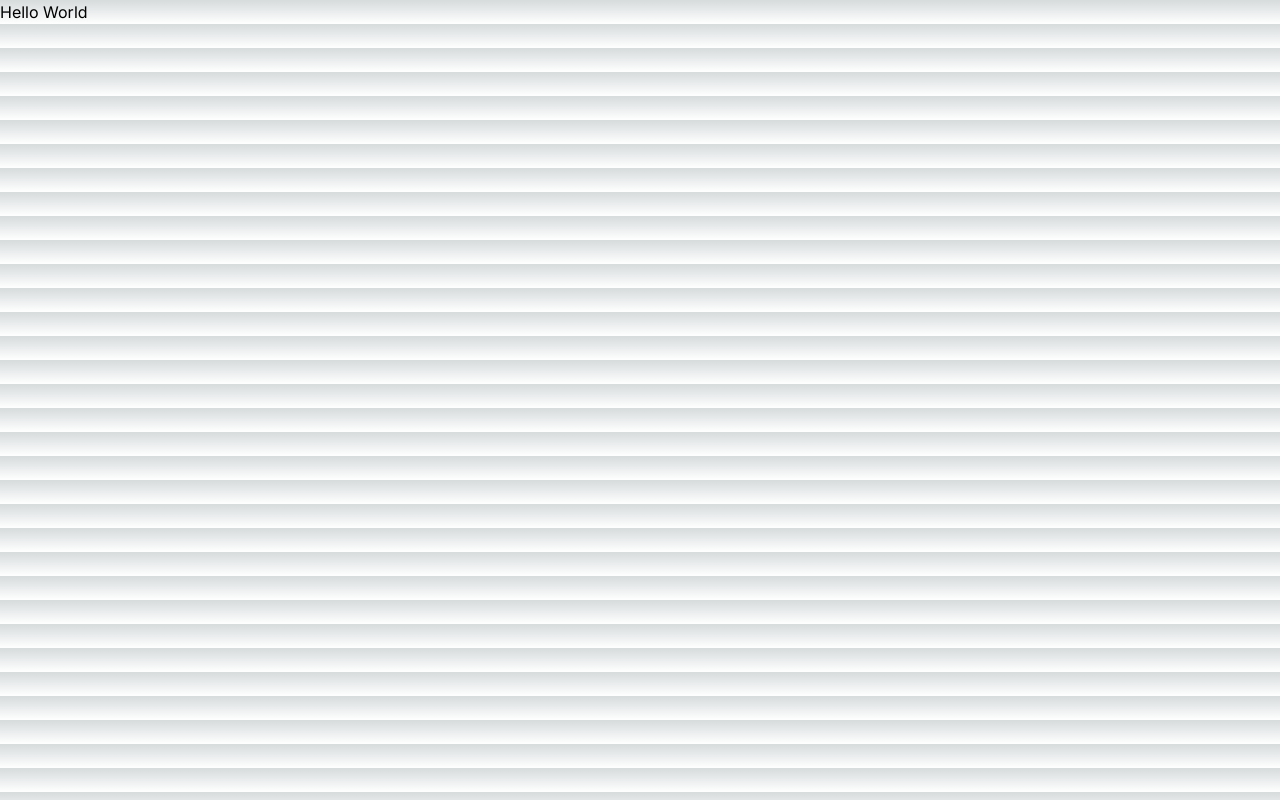
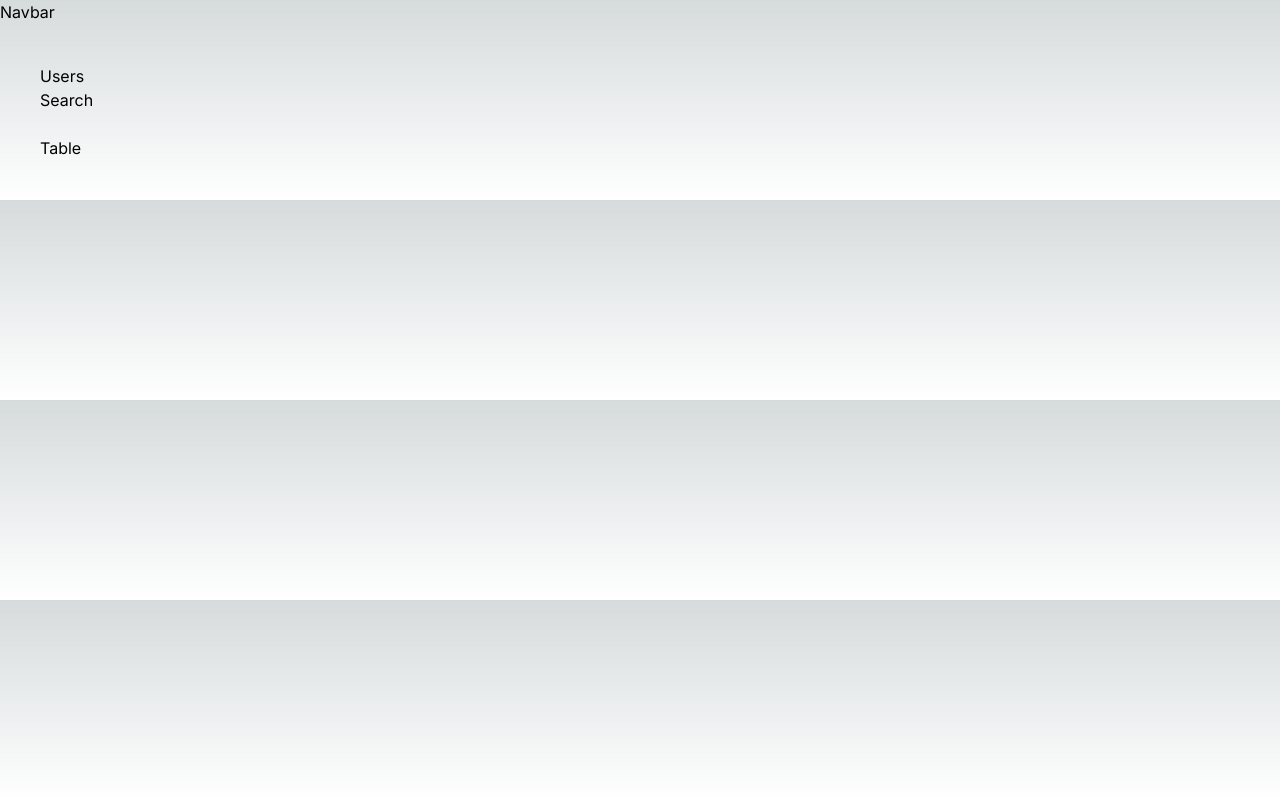
Before and after one commit to Lynx-Locks/lynx-web, a Next.js app in the folder frontend/: page / in a window 1280 px wide. Built offline with nearby package versions, Linux system fonts and the light colour scheme.

Commit message:
Add components

```diff
--- a/frontend/src/app/layout.tsx
+++ b/frontend/src/app/layout.tsx
@@ -1,16 +1,20 @@
-import { Inter } from 'next/font/google'
-import './globals.css'
+import { Inter } from "next/font/google";
+import "./globals.css";
+import Navbar from "./navbar";
 
-const inter = Inter({ subsets: ['latin'] })
+const inter = Inter({ subsets: ["latin"] });
 
 export default function RootLayout({
   children,
 }: {
-  children: React.ReactNode
+  children: React.ReactNode;
 }) {
   return (
     <html lang="en">
-      <body className={inter.className}>{children}</body>
+      <body className={inter.className}>
+        <Navbar />
+        {children}
+      </body>
     </html>
-  )
+  );
 }
--- /dev/null
+++ b/frontend/src/app/navbar.tsx
@@ -0,0 +1,3 @@
+export default function Navbar() {
+  return <div>Navbar</div>;
+}
--- a/frontend/src/app/page.tsx
+++ b/frontend/src/app/page.tsx
@@ -1,6 +1,48 @@
+import Search from "./search";
+import UsersTable from "./table";
+
+interface User {
+  id: number;
+  name: string;
+  username: string;
+  email: string;
+}
 
 export default function Home() {
+  const users: User[] = [
+    {
+      id: 1,
+      name: "Leanne Graham",
+      username: "Bret",
+      email: "leannegraham@lynxlocks.com",
+    },
+    {
+      id: 2,
+      name: "Ervin Howell",
+      username: "Antonette",
+      email: "ervinhowell@lynxlocks.com",
+    },
+    {
+      id: 3,
+      name: "Clementine Bauch",
+      username: "Samantha",
+      email: "clementinebauch@lynxlocks.com",
+    },
+    {
+      id: 4,
+      name: "Patricia Lebsack",
+      username: "Karianne",
+      email: "patricialebsack@lynxlocks.com",
+    },
+  ];
+
   return (
-    <div>Hello World</div>
-  )
+    <main className="p-4 md:p-10 mx-auto max-w-7xl">
+      <div>Users</div>
+      <Search />
+      <div className="mt-6">
+        <UsersTable users={users} />
+      </div>
+    </main>
+  );
 }
--- /dev/null
+++ b/frontend/src/app/search.tsx
@@ -0,0 +1,25 @@
+"use client";
+
+import { usePathname, useRouter } from "next/navigation";
+import { useTransition } from "react";
+
+export default function Search({ disabled }: { disabled?: boolean }) {
+  const { replace } = useRouter();
+  const pathname = usePathname();
+  const [isPending, startTransition] = useTransition();
+
+  function handleSearch(term: string) {
+    const params = new URLSearchParams(window.location.search);
+    if (term) {
+      params.set("q", term);
+    } else {
+      params.delete("q");
+    }
+
+    startTransition(() => {
+      replace(`${pathname}?${params.toString()}`);
+    });
+  }
+
+  return <div>Search</div>;
+}
--- /dev/null
+++ b/frontend/src/app/table.tsx
@@ -0,0 +1,12 @@
+interface User {
+  id: number;
+  name: string;
+  username: string;
+  email: string;
+}
+
+export default function UsersTable({ users }: { users: User[] }) {
+  return (
+    <div>Table</div>
+  );
+}
```
Also changed, not shown: frontend/package.json (+5 -5 lines), frontend/public/lynx.png (added).
